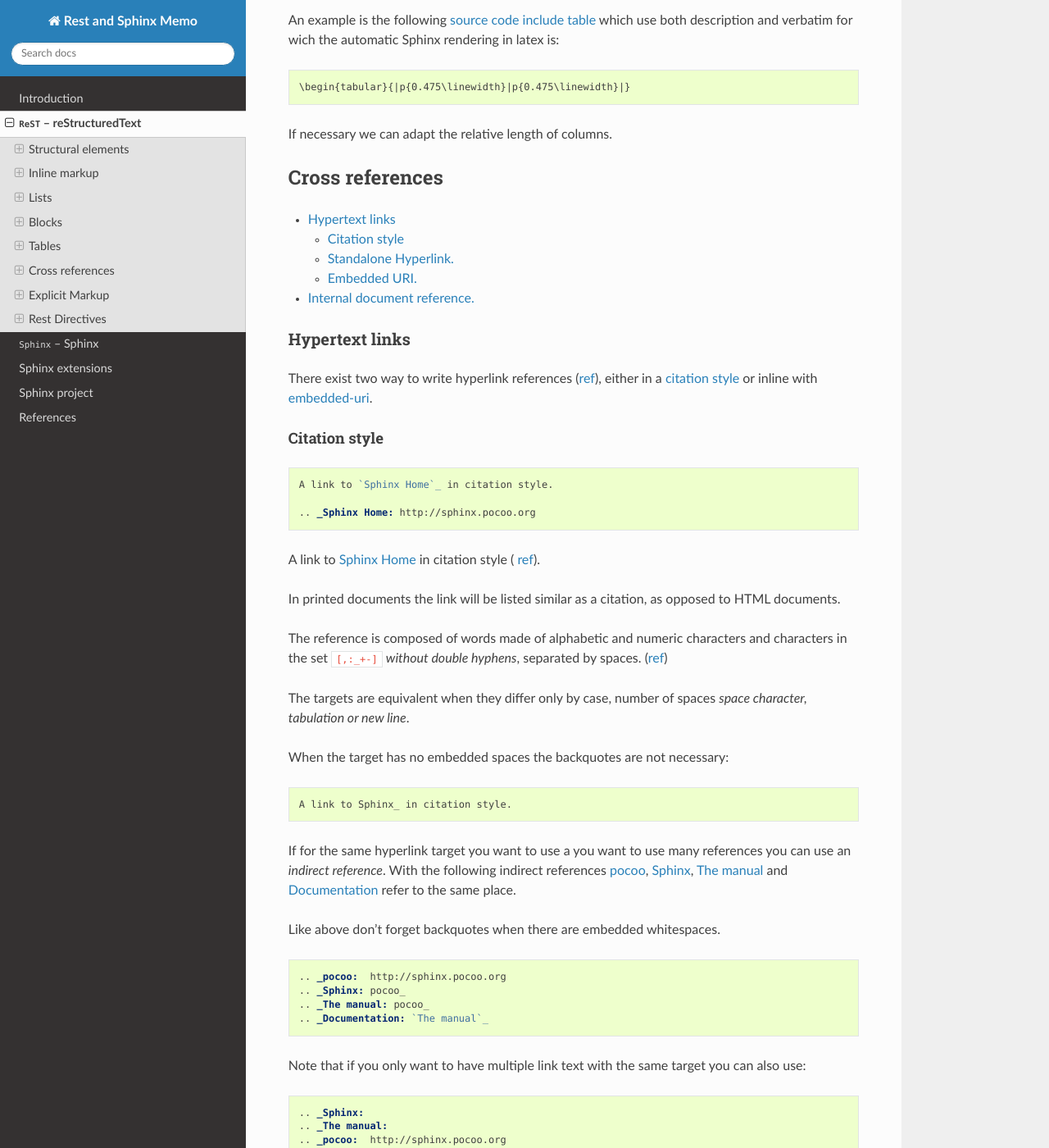
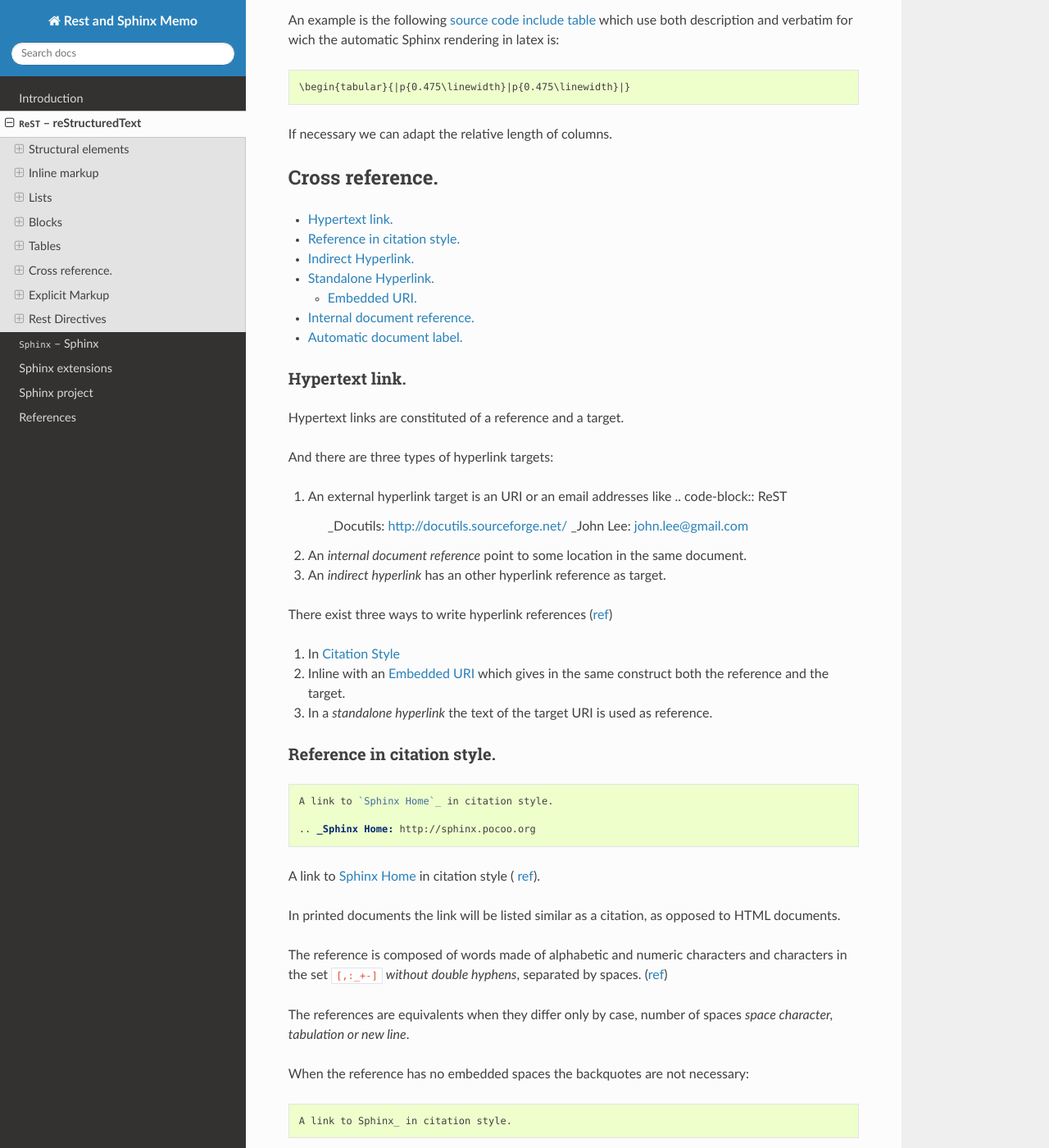
Before and after one commit to marczz/rest-sphinx-memo, a Sphinx documentation site: the page built from source/ReST.rst, in a window 1280 px wide and 1400 px high, scrolled down 12501 px. Shown: the whole window at 82% size. Built offline with Sphinx 7.4.7 and the Read the Docs theme 2.0.0, drawn with Linux system fonts in a browser that asks for light colours; formulas are drawn with MathJax 3; the version number could not be read and is left out; some of the changed text lies outside the part shown.

Commit message:
ReST.rst: rewrite hypertext section.

````diff
--- a/source/ReST.rst
+++ b/source/ReST.rst
@@ -977,7 +977,7 @@ Sphinx rendering in latex is::
 If necessary we can adapt the relative length of columns.
 
 
-Cross references
+Cross reference.
 ================
 
 .. contents::
@@ -990,20 +990,42 @@ Cross references
    reference; cross
    reference; indirect
 
-Hypertext links
+Hypertext link.
 ---------------
 
-There exist two way to write hyperlink references
-(:restref:`ref<restructuredtext.html#hyperlink-references>`),
-either in a `citation style`_ or inline with `embedded-uri`_.
+Hypertext links are constituted of a reference and a target.
+
+
+And there are  three types of hyperlink targets:
+
+1. An external hyperlink target is an URI or an email addresses like
+   .. code-block:: ReST
+
+      _Docutils: http://docutils.sourceforge.net/
+      _John Lee: john.lee@gmail.com
+
+2. An `internal document reference` point to some location in the same
+   document.
+
+3. An `indirect hyperlink` has an other hyperlink reference as target.
+
+
+There exist three ways to write hyperlink references
+(:restref:`ref<restructuredtext.html#hyperlink-references>`)
+
+1. In  `Citation Style`_
+2. Inline with an `Embedded URI`_ which gives in the same construct
+   both the reference and the target.
+3. In a `standalone hyperlink` the text of the target URI is used as
+   reference.
 
 .. index::
    reference; citation style
 
-.. citation style:
-
-Citation style
-^^^^^^^^^^^^^^
+.. _citation style:
+
+Reference in citation style.
+----------------------------
 
 .. code-block:: ReST
 
@@ -1025,10 +1047,10 @@ characters and characters in the set ``[,:_+-]`` *without double
 hyphens*, separated by spaces. (:restref:`ref
 <restructuredtext.html#reference-names>`)
 
-The targets are equivalent when they differ only by case, number of
+The references are equivalents when they differ only by case, number of
 spaces *space character, tabulation or new line*.
 
-When the target has no embedded spaces the backquotes are not
+When the reference has no embedded spaces the backquotes are not
 necessary:
 
 .. code-block:: ReST
@@ -1036,12 +1058,15 @@ necessary:
    A link to Sphinx_ in citation style.
 
 
-.. _indirect reference:
+.. _indirect hyperlink:
+
+Indirect Hyperlink.
+-------------------
 
 If for the same hyperlink target you want to use a you want to use
-many references you can use an *indirect reference*. With the following
-indirect references pocoo_, Sphinx_, `The manual`_ and  Documentation_
-refer to the same place.
+many references you can use an *indirect hyperlink* or *indirect
+reference*. With the following indirect references pocoo_, Sphinx_,
+`The manual`_ and Documentation_ refer to the same place.
 
 Like above don't forget backquotes when there are embedded
 whitespaces.
@@ -1075,7 +1100,7 @@ will  all point to the same target.
    hyperlink; standalone
 
 Standalone Hyperlink.
-^^^^^^^^^^^^^^^^^^^^^
+---------------------
 Reference: :restref:`ref
 <restructuredtext.html#standalone-hyperlink>`
 
@@ -1089,7 +1114,7 @@ Reference: :restref:`ref
 |                                      |                                      |
 +--------------------------------------+--------------------------------------+
 
-.. _embedded-uri:
+.. _embedded uri:
 
 .. index::
    reference; embedded
@@ -1183,16 +1209,20 @@ rendered.
 
      - :ref:`Sidebar` versus :ref:`Topic`
 
+
+Automatic document label.
+-------------------------
+
 Section titles, footnotes, and citations automatically are link targets.
-```Transition`_`` produces `Transition`_. But you cannot use them as
-target of a link in  the
-:ref:`Sphinx ref syntax <sphinx_ref>`.
-
-
-You can then also reference the `Transition`_ section
+```Transition`_`` produces `Transition`_. You can also use them as
+target of a link in  the :ref:`Sphinx ref syntax <sphinx_ref>`;
+``:ref:separate two parts <transition>``` gives
+:ref:`separate two parts <transition>` pointing to the same label.
+
+Inpure ReST syntax you can reference the `Transition`_ section
 as `how to draw an horizontal line`_ with
 the hyperlink: ```how to draw an horizontal line`_`` and the
-`indirect reference`_::
+`indirect hyperlink`_::
 
   .. _how to draw an horizontal line: Transition_
 
````
Also changed, not shown: other parts of source/ReST.rst (+2 -1 lines).
